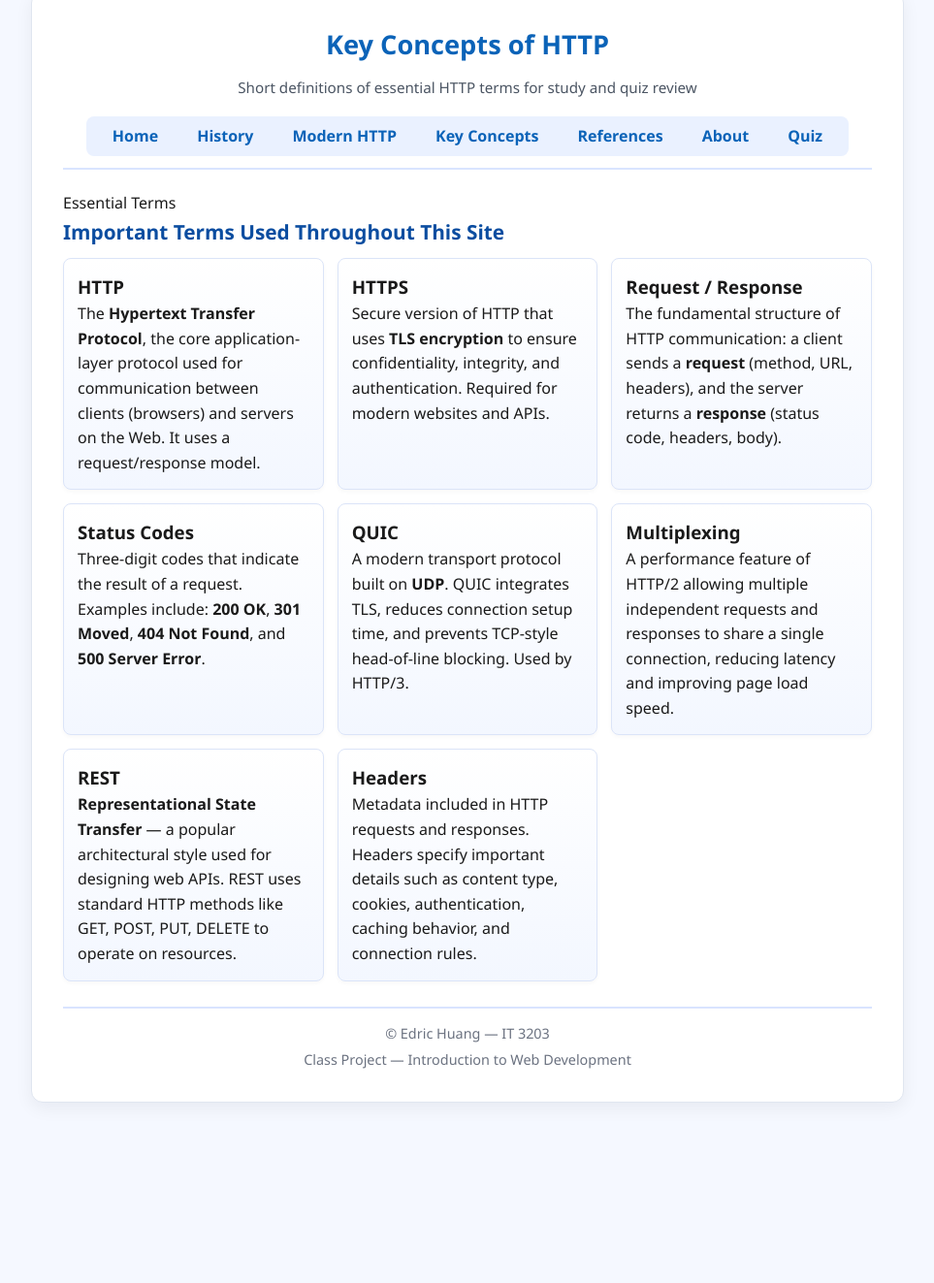
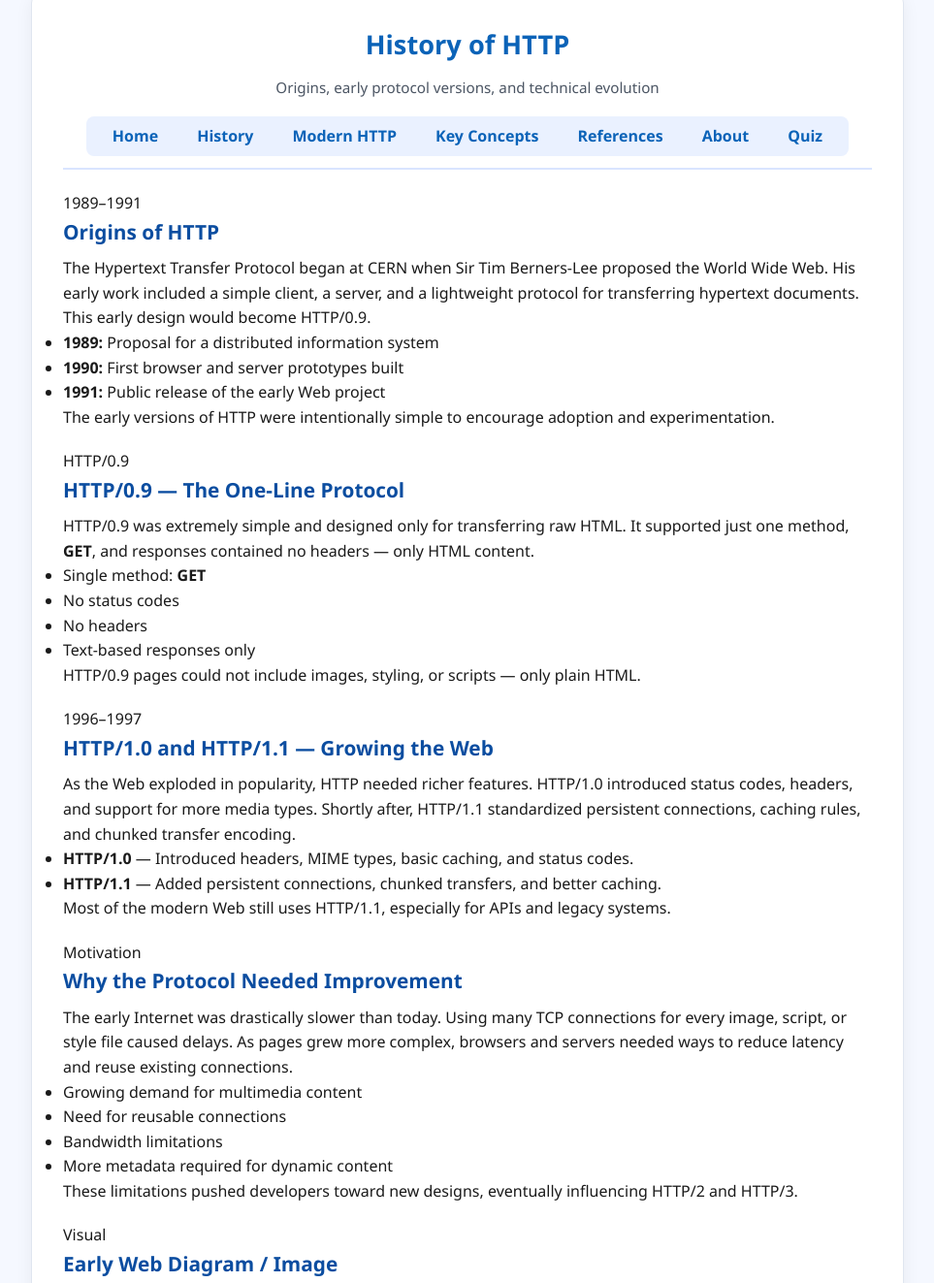
Before and after one commit to Deltaknightx/Deltaknightx.github.io, a plain HTML site: page Concepts.html in a window 1280 px wide. Shown: the part 49-1372 px from the top of the page at 97% size, without its empty margins (158-1121 px from the left). Before the commit the page ends 1226 px from the top, so only its background shows below. Drawn offline with Linux system fonts and the light colour scheme.

Commit message:
Update Concepts.html

```diff
--- a/Concepts.html
+++ b/Concepts.html
@@ -6,27 +6,28 @@
   <meta name="viewport" content="width=device-width,initial-scale=1" />
 
   <!--
-    concepts.html
-    Provides key vocabulary and foundational concepts related to HTTP.
+    history.html
+    Explains the origins and evolution of early HTTP versions.
   -->
 
-  <title>Key Concepts — HTTP Fundamentals</title>
+  <title>History of HTTP — Early Development & Versions</title>
 
-  <!-- Global stylesheet -->
+  <!-- Link to global stylesheet -->
   <link rel="stylesheet" href="style.css">
 </head>
 
 <body>
-  <!-- Page container for layout and centering -->
   <div class="container">
 
     <!-- ==========================================
-         HEADER + NAVIGATION
+         HEADER SECTION
+         Title + Navigation menu
     =========================================== -->
     <header id="main-header">
-      <h1 class="fade-in">Key Concepts of HTTP</h1>
-      <p class="small fade-in">Short definitions of essential HTTP terms for study and quiz review</p>
+      <h1 class="fade-in">History of HTTP</h1>
+      <p class="small fade-in">Origins, early protocol versions, and technical evolution</p>
 
+      <!-- Full navigation bar -->
       <nav aria-label="Main site navigation">
         <ul>
           <li><a href="index.html">Home</a></li>
@@ -43,85 +44,112 @@
 
     <!-- ==========================================
          MAIN CONTENT AREA
-         Presents key definitions in card layout grid.
+         Covers HTTP/0.9, HTTP/1.0, HTTP/1.1
     =========================================== -->
     <main class="article">
 
+      <!-- Origins -->
       <section class="fade-in">
-        <span class="section-badge">Essential Terms</span>
-        <h2>Important Terms Used Throughout This Site</h2>
+        <span class="section-badge">1989–1991</span>
+        <h2>Origins of HTTP</h2>
 
-        <!-- Grid layout for concept cards -->
-        <div class="concepts-grid">
+        <!-- Introductory paragraph describing early development -->
+        <p>
+          The Hypertext Transfer Protocol began at CERN when Sir Tim Berners-Lee proposed the World Wide Web.
+          His early work included a simple client, a server, and a lightweight protocol for transferring hypertext
+          documents. This early design would become HTTP/0.9.
+        </p>
 
-          <!-- Each card explains one HTTP-related term -->
+        <ul>
+          <li><strong>1989:</strong> Proposal for a distributed information system</li>
+          <li><strong>1990:</strong> First browser and server prototypes built</li>
+          <li><strong>1991:</strong> Public release of the early Web project</li>
+        </ul>
 
-          <div class="concept-card fade-in">
-            <h3>HTTP</h3>
+        <div class="info-box">
+          The early versions of HTTP were intentionally simple to encourage adoption and experimentation.
+        </div>
+      </section>
+
+
+      <!-- HTTP/0.9 -->
+      <section class="fade-in">
+        <span class="section-badge">HTTP/0.9</span>
+        <h2>HTTP/0.9 — The One-Line Protocol</h2>
+
         <p>
-              The <strong>Hypertext Transfer Protocol</strong>, the core application-layer protocol used for
-              communication between clients (browsers) and servers on the Web. It uses a request/response model.
+          HTTP/0.9 was extremely simple and designed only for transferring raw HTML. It supported just one method,
+          <strong>GET</strong>, and responses contained no headers — only HTML content.
         </p>
+
+        <ul>
+          <li>Single method: <strong>GET</strong></li>
+          <li>No status codes</li>
+          <li>No headers</li>
+          <li>Text-based responses only</li>
+        </ul>
+
+        <div class="info-box">
+          HTTP/0.9 pages could not include images, styling, or scripts — only plain HTML.
         </div>
+      </section>
 
-          <div class="concept-card fade-in">
-            <h3>HTTPS</h3>
+
+      <!-- HTTP/1.0 + HTTP/1.1 -->
+      <section class="fade-in">
+        <span class="section-badge">1996–1997</span>
+        <h2>HTTP/1.0 and HTTP/1.1 — Growing the Web</h2>
+
         <p>
-              Secure version of HTTP that uses <strong>TLS encryption</strong> to ensure confidentiality,
-              integrity, and authentication. Required for modern websites and APIs.
+          As the Web exploded in popularity, HTTP needed richer features. HTTP/1.0 introduced status codes,
+          headers, and support for more media types. Shortly after, HTTP/1.1 standardized persistent connections,
+          caching rules, and chunked transfer encoding.
         </p>
+
+        <ul>
+          <li><strong>HTTP/1.0</strong> — Introduced headers, MIME types, basic caching, and status codes.</li>
+          <li><strong>HTTP/1.1</strong> — Added persistent connections, chunked transfers, and better caching.</li>
+        </ul>
+
+        <div class="info-box">
+          Most of the modern Web still uses HTTP/1.1, especially for APIs and legacy systems.
         </div>
+      </section>
 
-          <div class="concept-card fade-in">
-            <h3>Request / Response</h3>
+
+      <!-- Why the protocol changed -->
+      <section class="fade-in">
+        <span class="section-badge">Motivation</span>
+        <h2>Why the Protocol Needed Improvement</h2>
+
         <p>
-              The fundamental structure of HTTP communication: a client sends a <strong>request</strong>
-              (method, URL, headers), and the server returns a <strong>response</strong> (status code, headers, body).
+          The early Internet was drastically slower than today. Using many TCP connections for every image,
+          script, or style file caused delays. As pages grew more complex, browsers and servers needed ways
+          to reduce latency and reuse existing connections.
         </p>
+
+        <ul>
+          <li>Growing demand for multimedia content</li>
+          <li>Need for reusable connections</li>
+          <li>Bandwidth limitations</li>
+          <li>More metadata required for dynamic content</li>
+        </ul>
+
+        <div class="info-box">
+          These limitations pushed developers toward new designs, eventually influencing HTTP/2 and HTTP/3.
         </div>
+      </section>
 
-          <div class="concept-card fade-in">
-            <h3>Status Codes</h3>
-            <p>
-              Three-digit codes that indicate the result of a request. Examples include:
-              <strong>200 OK</strong>, <strong>301 Moved</strong>, <strong>404 Not Found</strong>,
-              and <strong>500 Server Error</strong>.
-            </p>
-          </div>
 
-          <div class="concept-card fade-in">
-            <h3>QUIC</h3>
-            <p>
-              A modern transport protocol built on <strong>UDP</strong>. QUIC integrates TLS, reduces
-              connection setup time, and prevents TCP-style head-of-line blocking. Used by HTTP/3.
-            </p>
-          </div>
+      <!-- Image placeholder -->
+      <section class="fade-in">
+        <span class="section-badge">Visual</span>
+        <h2>Early Web Diagram / Image</h2>
 
-          <div class="concept-card fade-in">
-            <h3>Multiplexing</h3>
-            <p>
-              A performance feature of HTTP/2 allowing multiple independent requests and responses to
-              share a single connection, reducing latency and improving page load speed.
-            </p>
-          </div>
-
-          <div class="concept-card fade-in">
-            <h3>REST</h3>
-            <p>
-              <strong>Representational State Transfer</strong> — a popular architectural style used for
-              designing web APIs. REST uses standard HTTP methods like GET, POST, PUT, DELETE to operate on resources.
-            </p>
-          </div>
-
-          <!-- Additional card for completeness -->
-          <div class="concept-card fade-in">
-            <h3>Headers</h3>
-            <p>
-              Metadata included in HTTP requests and responses. Headers specify important details such as
-              content type, cookies, authentication, caching behavior, and connection rules.
-            </p>
-          </div>
-
+        <div class="figure">
+          <!-- place Image/folder picture related here -->
+          <img src="2001-europaeum-eighth.jpg" alt="Historical photo placeholder" style="max-width:100%;height:auto;">
+          <p class="small">Example: Tim Berners-Lee during early Web development</p>
         </div>
       </section>
 
```
Lines whose indentation alone changed are shown as unchanged.
